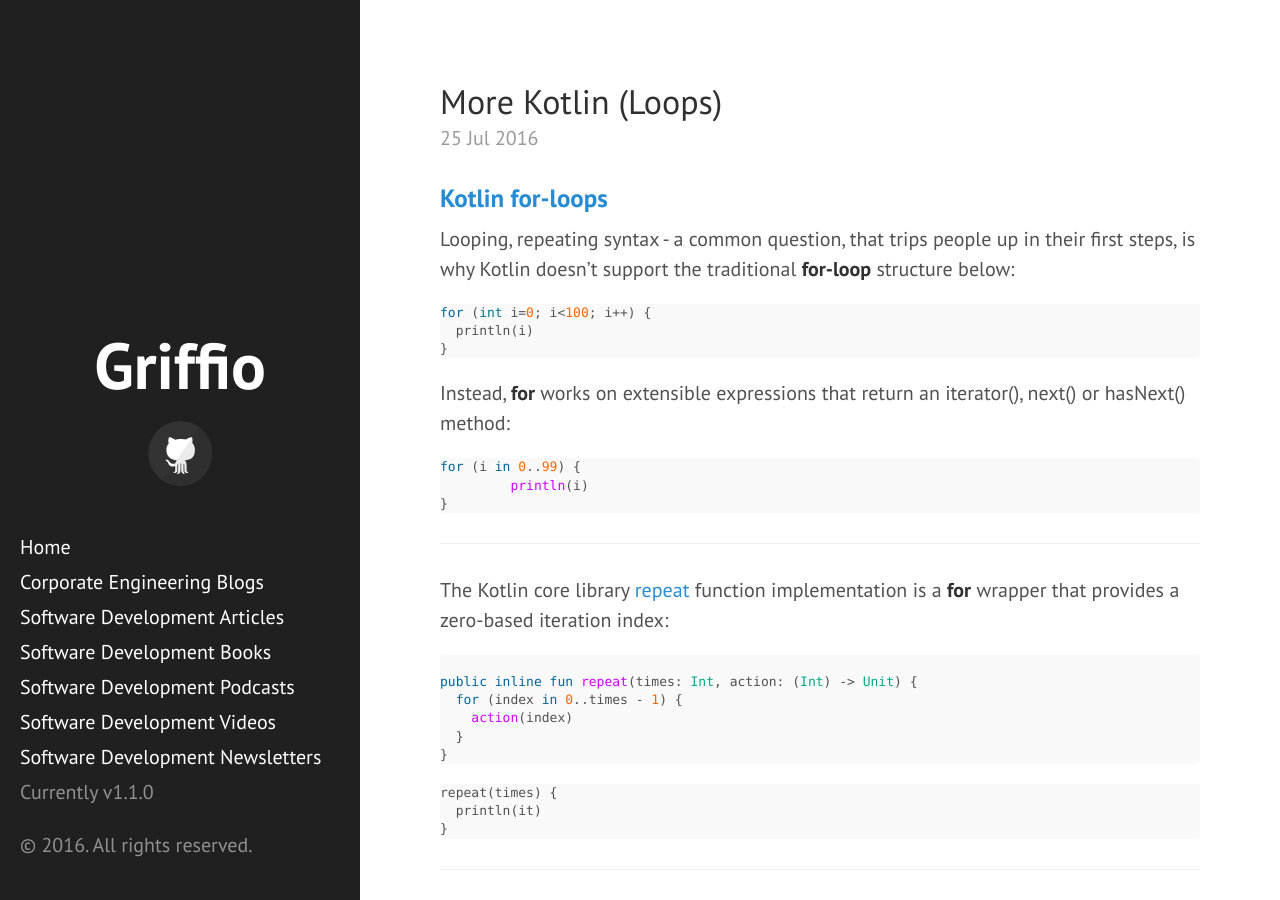
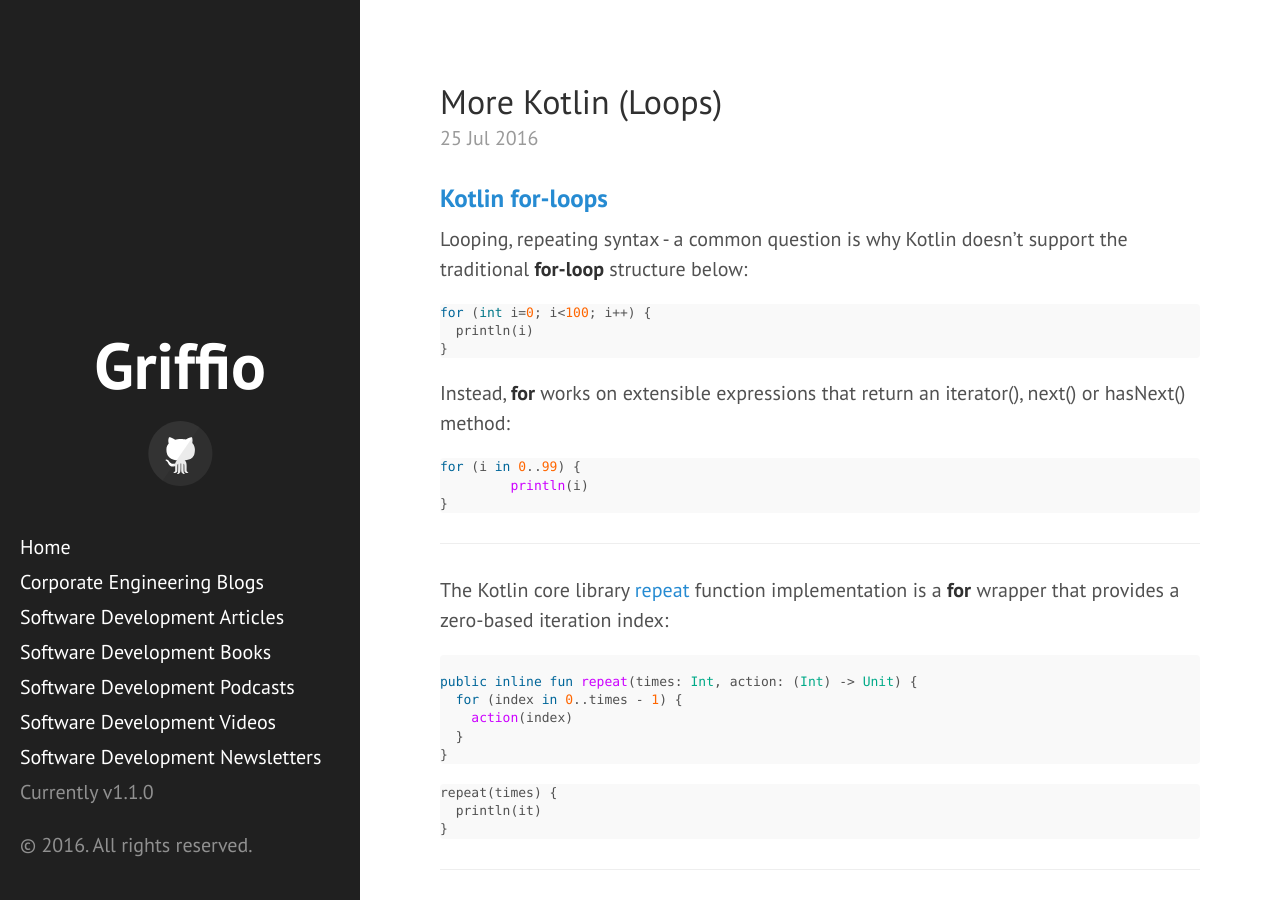
Before and after one commit to griffio/griffio.github.io, a Jekyll site: the page built from _posts/2016-07-25-More-Kotlin-Loops.md, in a window 1280 px wide and 900 px high. Built offline with Jekyll 4.4.1, drawn with Linux system fonts in a browser that asks for light colours; some web fonts are replaced.

Commit message:
Update 2016-07-25-More-Kotlin-Loops.md

````diff
--- a/_posts/2016-07-25-More-Kotlin-Loops.md
+++ b/_posts/2016-07-25-More-Kotlin-Loops.md
@@ -9,7 +9,7 @@
 
 ### [Kotlin for-loops](https://kotlinlang.org/docs/reference/control-flow.html#for-loops)
 
-Looping, repeating syntax - a common question, that trips people up in their first steps, is why Kotlin doesn’t support the traditional **for-loop** structure below:
+Looping, repeating syntax - a common question is why Kotlin doesn’t support the traditional **for-loop** structure below:
 
 ``` java
 for (int i=0; i<100; i++) {
````
